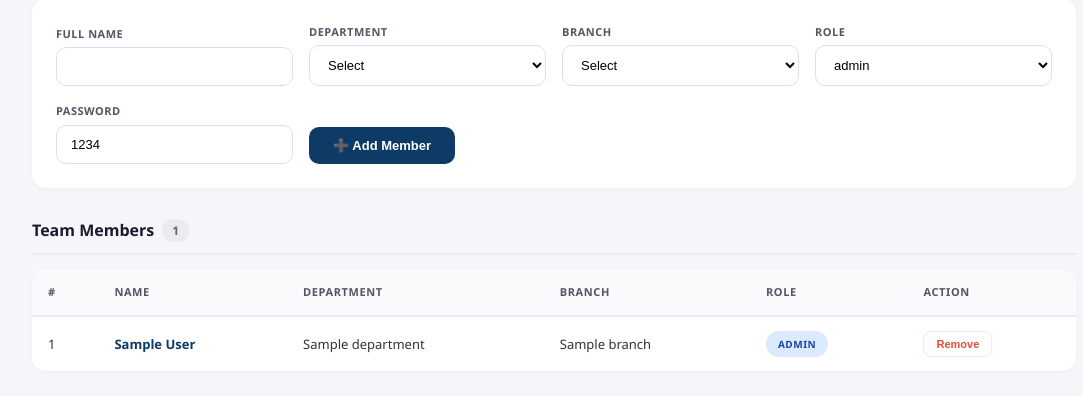
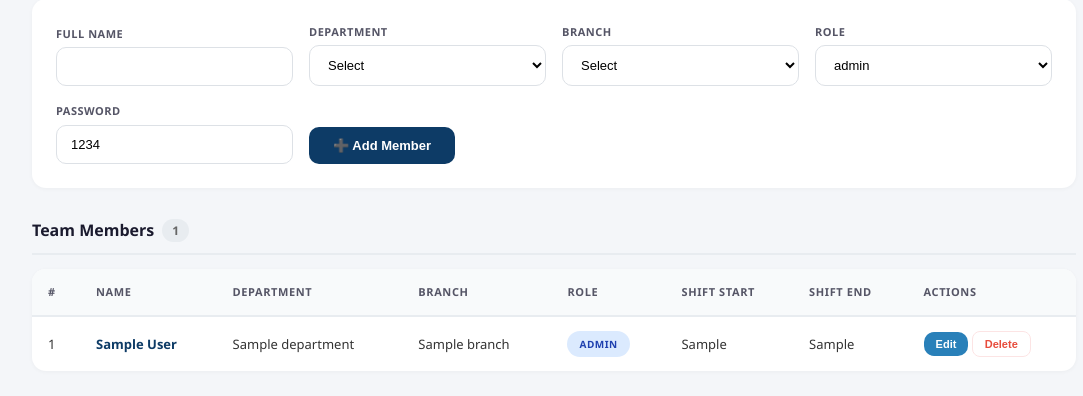
Before and after one commit to mediocareworkpulse/attendance-app, a Flask app: template templates/employees.html in a window 1280 px wide. Shown: the part 179-575 px from the top of the page, without its empty margins (86-1169 px from the left). Run offline with Flask 3, Linux system fonts and the light colour scheme; the template is opened without the code that fills it: most values are stand-ins (such as "Sample title", 1, 10 or a date in 2020).

Commit message:
Update employees.html

```diff
--- a/templates/employees.html
+++ b/templates/employees.html
@@ -23,7 +23,7 @@
 {% if employees %}
 <div class="table-container">
 <table>
-    <tr><th>#</th><th>Name</th><th>Department</th><th>Branch</th><th>Role</th><th>Action</th></tr>
+    <tr><th>#</th><th>Name</th><th>Department</th><th>Branch</th><th>Role</th><th>Shift Start</th><th>Shift End</th><th>Actions</th></tr>
     {% for e in employees %}
     <tr>
         <td>{{ loop.index }}</td>
@@ -31,9 +31,12 @@
         <td><span class="department-tag">{{ e.department }}</span></td>
         <td>{{ e.branch or '—' }}</td>
         <td><span class="badge badge-info">{{ e.role }}</span></td>
+        <td>{{ e.shift_start or '08:00' }}</td>
+        <td>{{ e.shift_end or '17:00' }}</td>
         <td>
-            <form method="POST" action="/employees/delete/{{ e.id }}" style="display:inline;" onsubmit="return confirm('Remove {{ e.full_name }}?')">
-                <button type="submit" class="btn-danger btn-sm">Remove</button>
+            <button onclick="editEmployee('{{ e.id }}','{{ e.full_name }}','{{ e.department }}','{{ e.branch or '' }}','{{ e.role }}','{{ e.password or '1234' }}','{{ e.shift_start or '08:00' }}','{{ e.shift_end or '17:00' }}')" class="btn btn-sm" style="background:#2980b9;">Edit</button>
+            <form method="POST" action="/employees/delete/{{ e.id }}" style="display:inline;" onsubmit="return confirm('Delete {{ e.full_name }}?')">
+                <button type="submit" class="btn-danger btn-sm">Delete</button>
             </form>
         </td>
     </tr>
@@ -41,4 +44,40 @@
 </table>
 </div>
 {% else %}<p style="text-align:center;padding:30px;color:#999;">No team members yet.</p>{% endif %}
+
+<!-- Edit Modal -->
+<div id="editModal" style="display:none;position:fixed;top:0;left:0;width:100%;height:100%;background:rgba(0,0,0,0.5);z-index:1000;">
+    <div style="background:#fff;max-width:600px;margin:40px auto;padding:30px;border-radius:14px;max-height:90vh;overflow-y:auto;">
+        <h3>Edit Employee</h3>
+        <form method="POST" id="editForm">
+            <div class="form-grid" style="grid-template-columns:1fr 1fr;">
+                <div class="form-group"><label>Full Name</label><input type="text" name="full_name" id="eName" required></div>
+                <div class="form-group"><label>Department</label><select name="department" id="eDept">{% for d in departments %}<option value="{{ d }}">{{ d }}</option>{% endfor %}</select></div>
+                <div class="form-group"><label>Branch</label><select name="branch" id="eBranch"><option value="">None</option>{% for b in branches %}<option value="{{ b }}">{{ b }}</option>{% endfor %}</select></div>
+                <div class="form-group"><label>Role</label><select name="role" id="eRole">{% for r in roles %}<option value="{{ r }}">{{ r }}</option>{% endfor %}</select></div>
+                <div class="form-group"><label>Password</label><input type="text" name="password" id="ePass"></div>
+                <div class="form-group"><label>Shift Start</label><input type="time" name="shift_start" id="eShiftStart"></div>
+                <div class="form-group"><label>Shift End</label><input type="time" name="shift_end" id="eShiftEnd"></div>
+            </div>
+            <div style="margin-top:20px;display:flex;gap:10px;">
+                <button type="submit" class="btn">Save Changes</button>
+                <button type="button" onclick="document.getElementById('editModal').style.display='none'" class="btn" style="background:#999;">Cancel</button>
+            </div>
+        </form>
+    </div>
+</div>
+
+<script>
+function editEmployee(id, name, dept, branch, role, pass, shift_start, shift_end) {
+    document.getElementById('editForm').action = '/employees/edit/' + id;
+    document.getElementById('eName').value = name;
+    document.getElementById('eDept').value = dept;
+    document.getElementById('eBranch').value = branch;
+    document.getElementById('eRole').value = role;
+    document.getElementById('ePass').value = pass;
+    document.getElementById('eShiftStart').value = shift_start || '08:00';
+    document.getElementById('eShiftEnd').value = shift_end || '17:00';
+    document.getElementById('editModal').style.display = 'block';
+}
+</script>
 {% endblock %}
```
